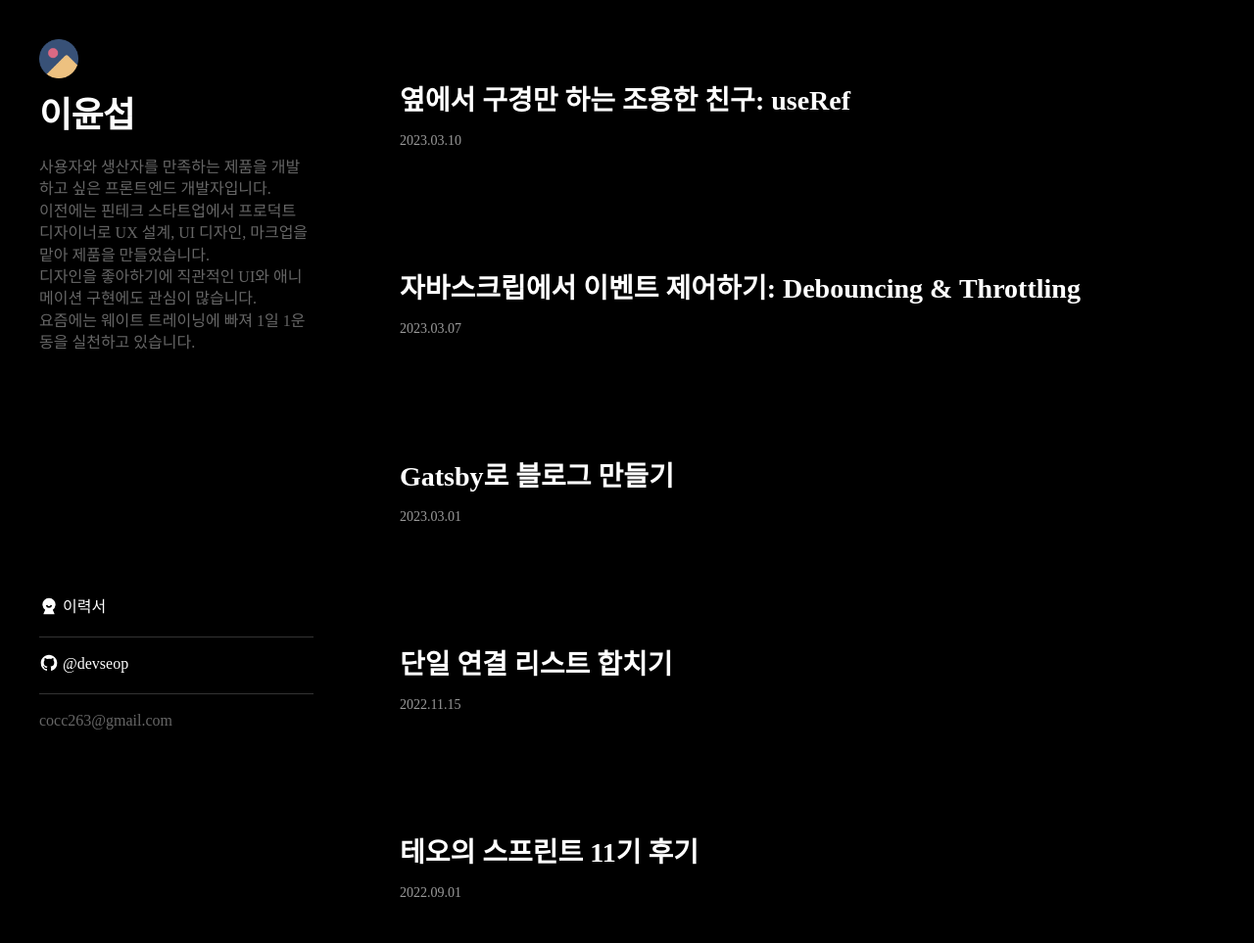
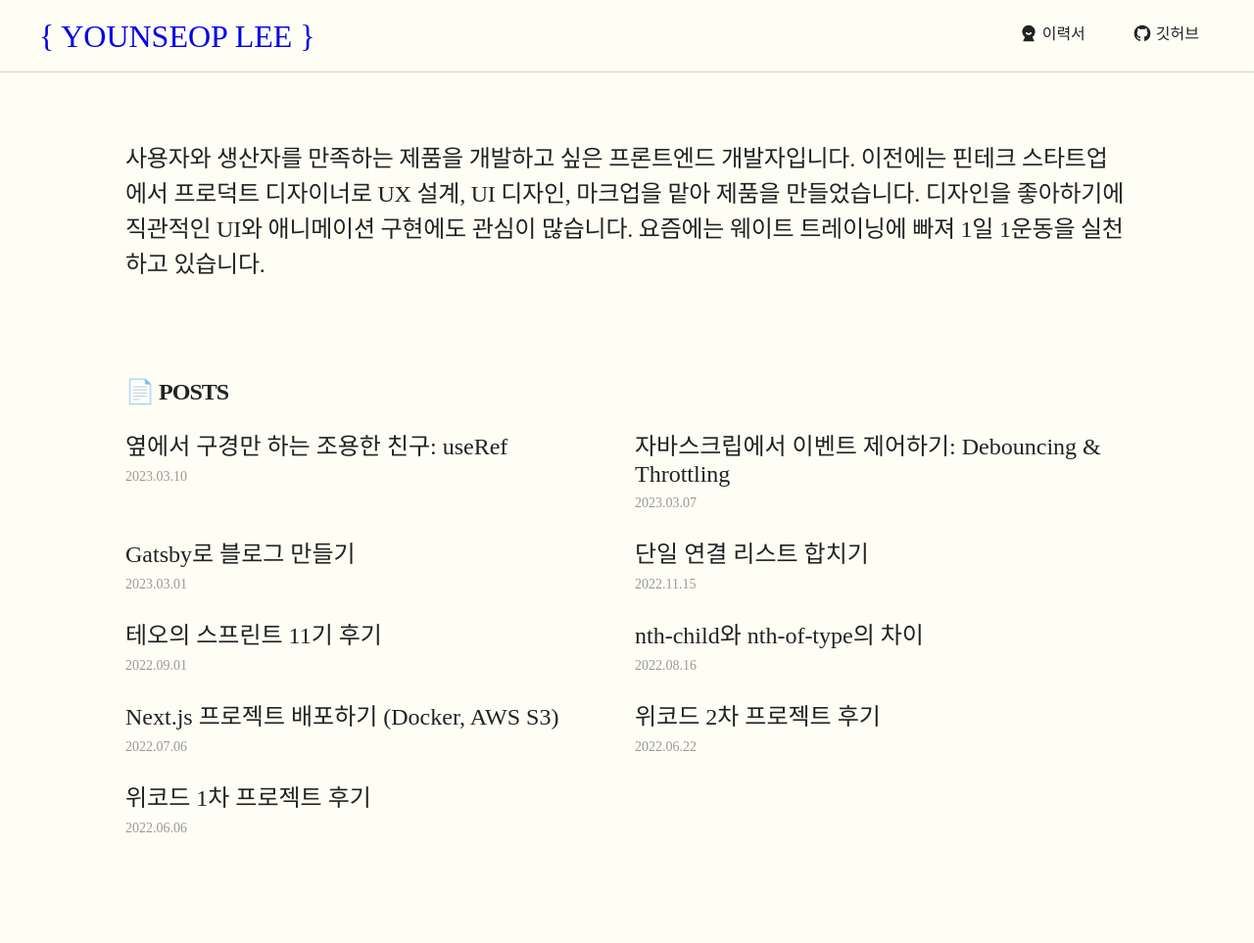
Before and after one commit to devseop/seopchive, a Gatsby site: page / in a window 1280 px wide. Shown: the top 963 px of the page at 98% size. Built offline with nearby package versions, Linux system fonts and the light colour scheme; Gatsby itself is replaced by a stand-in of ours; a web font is replaced by a local one.

Commit message:
:lipstick: UI 스타일링

```diff
--- a/src/components/Common/Template.tsx
+++ b/src/components/Common/Template.tsx
@@ -42,10 +42,6 @@ const Template = ({ title, url, children }: TemplateProps) => {
   );
 };
 
-const Container = styled.main`
-  display: grid;
-  grid-template-columns: 0fr 1fr;
-  gap: 24px;
-`;
+const Container = styled.main``;
 
 export default Template;
--- /dev/null
+++ b/src/components/Main/Intro.tsx
@@ -0,0 +1,27 @@
+import styled from '@emotion/styled';
+import { INTRODUCE_PARAGRAPH } from '../../constants/constants';
+
+const Intro = () => {
+  return (
+    <Container>
+      <IntroText>{INTRODUCE_PARAGRAPH}</IntroText>
+    </Container>
+  );
+};
+
+const Container = styled.section`
+  max-width: 1024px;
+  margin: 144px auto 80px;
+`;
+
+const IntroText = styled.p`
+  /* width: 512px; */
+
+  color: #222;
+  font-size: 24px;
+  font-weight: 400;
+  line-height: 36px; /* 150% */
+  letter-spacing: -0.24px;
+`;
+
+export default Intro;
--- a/src/components/Main/Navbar.tsx
+++ b/src/components/Main/Navbar.tsx
@@ -3,7 +3,7 @@ import styled from '@emotion/styled';
 import { Link } from 'gatsby';
 import { RiUser5Fill, RiGithubFill } from 'react-icons/ri';
 
-import { INTRODUCE_PARAGRAPH, NAV_CONSTANTS } from '../../constants/constants';
+import { HOME_TYPE, NAV_CONSTANTS } from '../../constants/constants';
 import { NavIconType } from 'types/types';
 
 const Navbar = () => {
@@ -11,12 +11,8 @@ const Navbar = () => {
     <NavContainer>
       <Header>
         <Link to="/">
-          <img src="/logo.png" alt="로고" />
+          <h1>{HOME_TYPE}</h1>
         </Link>
-        <TextWrapper>
-          <h1>이윤섭</h1>
-          <p>{INTRODUCE_PARAGRAPH}</p>
-        </TextWrapper>
       </Header>
       <Nav>
         {NAV_CONSTANTS.map((item, index) => (
@@ -36,55 +32,41 @@ const NAV_ICONS: NavIconType = {
   RiGithubFill: <RiGithubFill />,
 };
 
-const NavContainer = styled.aside`
+const NavContainer = styled.header`
   display: flex;
-  flex-direction: column;
+  flex-direction: row;
   justify-content: space-between;
-  min-width: 360px;
-  max-width: 360px;
-  height: 100vh;
-  position: sticky;
+  align-items: center;
+  width: 100%;
+  padding: 20px 40px;
+  background-color: #fffef5;
+  box-shadow: 0px 1px 0px 0px rgba(34, 34, 34, 0.2);
+
+  position: fixed;
   top: 0;
 `;
 
-const Header = styled.header`
-  display: flex;
-  flex-direction: column;
-  gap: 16px;
-  padding: 40px;
-
-  img {
-    width: 40px;
-    height: 40px;
-  }
-`;
-
-const TextWrapper = styled.div`
-  display: flex;
-  flex-direction: column;
-  gap: 24px;
+const Header = styled.div`
+  line-height: 1;
+  height: fit-content;
 
   h1 {
-    color: rgba(254, 254, 254, 1);
-    font-size: 36px;
-    font-weight: 600;
-    line-height: 36px;
-    letter-spacing: -0.72px;
+    font-weight: 500;
   }
 
-  p {
-    color: rgba(255, 255, 255, 0.4);
-    font-size: 16px;
-    font-weight: 500;
-    line-height: 22.4px;
-    white-space: pre-line;
+  a {
+    text-decoration: none;
+
+    &:visited {
+      color: #222;
+    }
   }
 `;
 
 const Nav = styled.nav`
   display: flex;
-  flex-direction: column;
-  padding: 40px;
+  flex-direction: row;
+  gap: 16px;
 `;
 
 const MenuLink = styled.a`
@@ -92,18 +74,15 @@ const MenuLink = styled.a`
   flex-direction: row;
   gap: 4px;
 
-  width: 280px;
-  padding: 16px 0;
-  border-bottom: 1px solid rgba(255, 255, 255, 0.2);
+  padding: 4px 16px;
 
-  color: rgba(254, 254, 254, 1);
+  color: #222;
   text-decoration: none;
   height: fit-content;
   cursor: pointer;
 
-  &:last-child {
-    color: rgba(254, 254, 254, 0.4);
-    border-bottom: none;
+  &:hover {
+    color: #3680ff;
   }
 `;
 
--- a/src/components/Main/PostItem.tsx
+++ b/src/components/Main/PostItem.tsx
@@ -23,15 +23,8 @@ const PostItemWrapper = styled.article`
   // wrapper layout style
   display: flex;
   flex-direction: column;
-  gap: 16px;
-  padding: 40px 24px;
-
-  // content item layout style
-  flex: 1;
-  display: flex;
-  flex-direction: column;
-  gap: 16px;
-  margin: auto;
+  gap: 8px;
+  /* padding: 24px 0; */
 
   cursor: pointer;
 
@@ -43,9 +36,9 @@ const PostItemWrapper = styled.article`
 `;
 
 const Title = styled.h2`
-  color: #fff;
-  font-size: 28px;
-  font-weight: 600;
+  color: #222;
+  font-size: 24px;
+  font-weight: 400;
 
   display: -webkit-box;
   overflow: hidden;
@@ -57,7 +50,7 @@ const Title = styled.h2`
 `;
 
 const Date = styled.span`
-  color: rgba(255, 255, 255, 0.6);
+  color: rgba(0, 0, 0, 0.4);
   font-size: 14px;
   font-weight: 400;
 `;
--- a/src/components/Main/PostList.tsx
+++ b/src/components/Main/PostList.tsx
@@ -9,6 +9,8 @@ type PostListType = {
 
 const PostList = ({ posts }: PostListType) => {
   return (
+    <Container>
+      <Title>📄 POSTS</Title>
       <PostListWrapper>
         {posts.map(
           ({
@@ -22,21 +24,29 @@ const PostList = ({ posts }: PostListType) => {
           ),
         )}
       </PostListWrapper>
+    </Container>
   );
 };
 
-const PostListWrapper = styled.section`
-  display: flex;
-  flex: 1;
-  flex-direction: column;
-  gap: 40px;
-  width: 100%;
-  margin: 40px 40px 0 0;
-  overflow-y: visible;
+const Container = styled.section`
+  width: 1024px;
+  margin: 100px auto;
+`;
 
-  &::-webkit-scrollbar-track {
-    background: transparent;
-  }
+const PostListWrapper = styled.ul`
+  display: grid;
+  grid-template-columns: 1fr 1fr;
+  column-gap: 16px;
+  row-gap: 24px;
+  margin-top: 24px;
+`;
+
+const Title = styled.p`
+  color: #222;
+  font-size: 24px;
+  font-weight: 600;
+  line-height: 24px; /* 100% */
+  letter-spacing: -0.96px;
 `;
 
 export default PostList;
--- a/src/components/content/PostHead.tsx
+++ b/src/components/content/PostHead.tsx
@@ -18,6 +18,9 @@ const PostHead = ({ title, date }: PostHeadProps) => {
 const Container = styled.header`
   display: flex;
   flex-direction: column;
+  min-width: 644px;
+  max-width: 644px;
+  margin: 0 auto;
 `;
 
 const Title = styled.h2`
--- a/src/constants/constants.ts
+++ b/src/constants/constants.ts
@@ -1,3 +1,4 @@
+export const HOME_TYPE = `{ YOUNSEOP LEE }`;
 export const INTRODUCE_PARAGRAPH = `사용자와 생산자를 만족하는 제품을 개발하고 싶은 프론트엔드 개발자입니다.\n이전에는 핀테크 스타트업에서 프로덕트 디자이너로 UX 설계, UI 디자인, 마크업을 맡아 제품을 만들었습니다.\n디자인을 좋아하기에 직관적인 UI와 애니메이션 구현에도 관심이 많습니다.\n요즘에는 웨이트 트레이닝에 빠져 1일 1운동을 실천하고 있습니다.`;
 
 export const URL = {
@@ -14,12 +15,7 @@ export const NAV_CONSTANTS = [
   },
   {
     link: URL.github,
-    text: '@devseop',
+    text: '깃허브',
     icon: 'RiGithubFill',
   },
-  {
-    link: 'mailto:cocc263@gmail.com',
-    text: 'cocc263@gmail.com',
-    icon: '',
-  },
 ];
--- a/src/pages/index.tsx
+++ b/src/pages/index.tsx
@@ -4,6 +4,7 @@ import { IGatsbyImageData } from 'gatsby-plugin-image';
 import Navbar from 'components/main/Navbar';
 import PostList from 'components/main/PostList';
 import Template from 'components/common/Template';
+import Intro from '../components/main/Intro';
 import { PostListItemType } from 'types/types';
 
 type IndexPageProps = {
@@ -43,6 +44,7 @@ const IndexPage = ({
   return (
     <Template title={title} url={siteUrl}>
       <Navbar />
+      <Intro />
       <PostList posts={edges} />
     </Template>
   );
--- a/src/style/GlobalStyle.tsx
+++ b/src/style/GlobalStyle.tsx
@@ -14,11 +14,11 @@ const defaultStyle = css`
   html,
   body,
   #___gatsby {
-    height: 100%;
+    /* height: 100%; */
   }
 
   body {
-    background: #000;
+    background: #fffef5;
   }
 
   a,
```
Also changed, not shown: src/components/Main/ProfileImage.tsx (deleted, +0 -31 lines), src/components/content/PostNav.tsx (+98 -3 lines), src/templates/PostTemplate.tsx (+8 -4 lines). Lines whose indentation alone changed are shown as unchanged.
